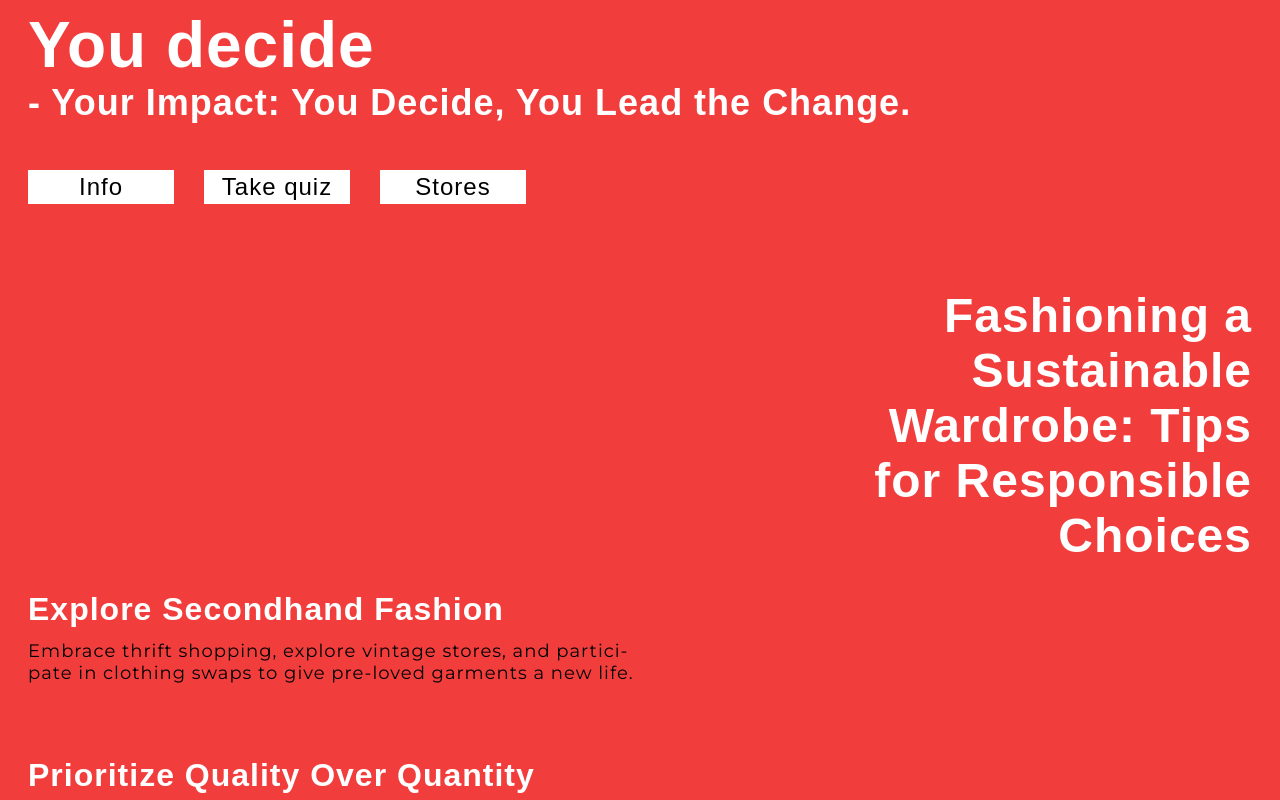
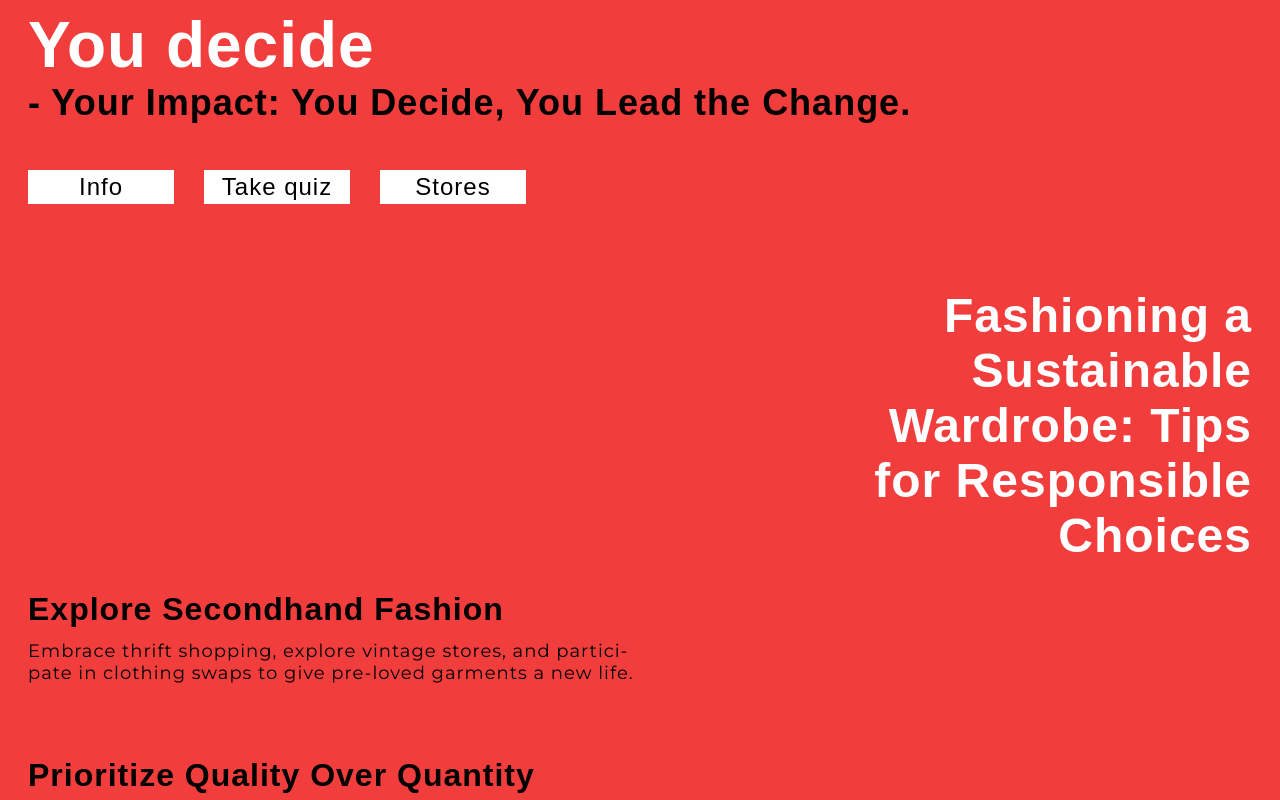
Before and after one commit to Idahel/Final-project, a React (Vite) app: page /tips in a window 1280 px wide. Shown: the top 800 px of the page. Built offline with nearby package versions, Linux system fonts and the light colour scheme; a web font is replaced by a local one.

Commit message:
test accessibility

```diff
--- a/src/pages/pagestyling/Home.css
+++ b/src/pages/pagestyling/Home.css
@@ -18,7 +18,7 @@ body.home-page {
   font-size: 16px;
   margin-left: 20px;
   margin-top: 0px;
-  color: #FFFF;
+  color: #000000;
 }
 
 .home-page h3 {
@@ -42,11 +42,11 @@ body.home-page {
   position: relative;
   top: 0px;
   word-wrap: break-word;
-  color: #FFFF;
+  color: #000000;
 }
 
 .home-page h5 {
-  font-size: 14px;
+  font-size: 18px;
   margin-left: 20px;
   width: 60%;
   position: relative;
@@ -57,7 +57,7 @@ body.home-page {
 
 .home-page p {
   margin-left: 20px;
-  font-size: 14px;
+  font-size: 16px;
   width: 60%;
   position: relative;
   top: -20px;
@@ -135,7 +135,6 @@ body.home-page {
   .home-page h4 {
     font-size: 32px;
     top: 0px;
-    color: #FFFF;
   }
 
   .home-page h5 {
--- a/src/pages/pagestyling/Tipspage.css
+++ b/src/pages/pagestyling/Tipspage.css
@@ -18,7 +18,7 @@ body.tips-page {
   font-size: 16px;
   margin-left: 20px;
   margin-top: 0px;
-  color: #FFFF;
+  color: #000000;
 }
 
 .tips-page h3 {
@@ -40,7 +40,7 @@ body.tips-page {
   width: 60%;
   position: relative;
   top: 0px;
-  color: #FFFF;
+  color: #000000;
 }
 
 .tips-page p {
@@ -124,7 +124,7 @@ body.tips-page {
   .tips-page h4 {
     font-size: 32px;
     top: 0px;
-    color: #FFFF;
+    color: #000000;
   }
 
   .tips-page p {
```
